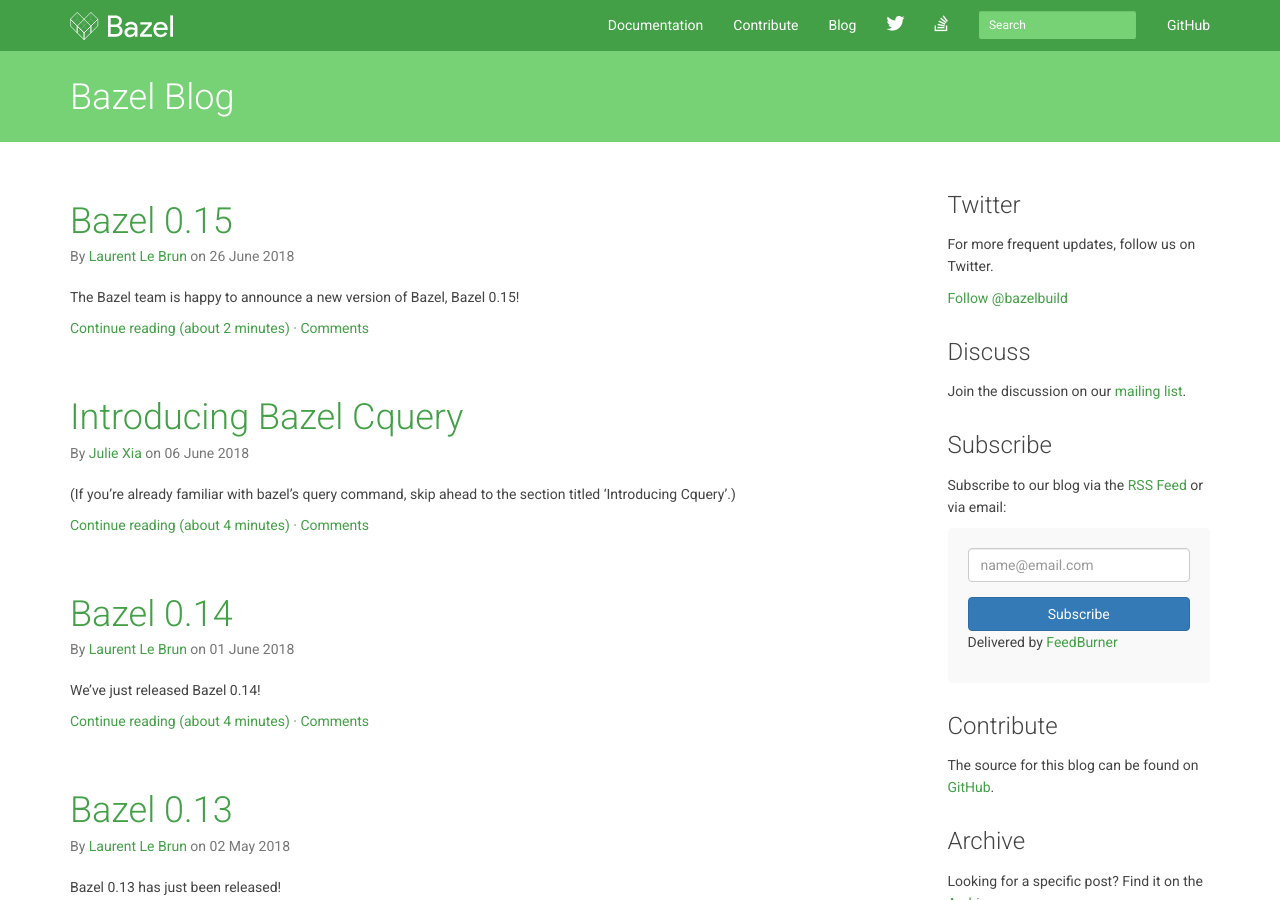
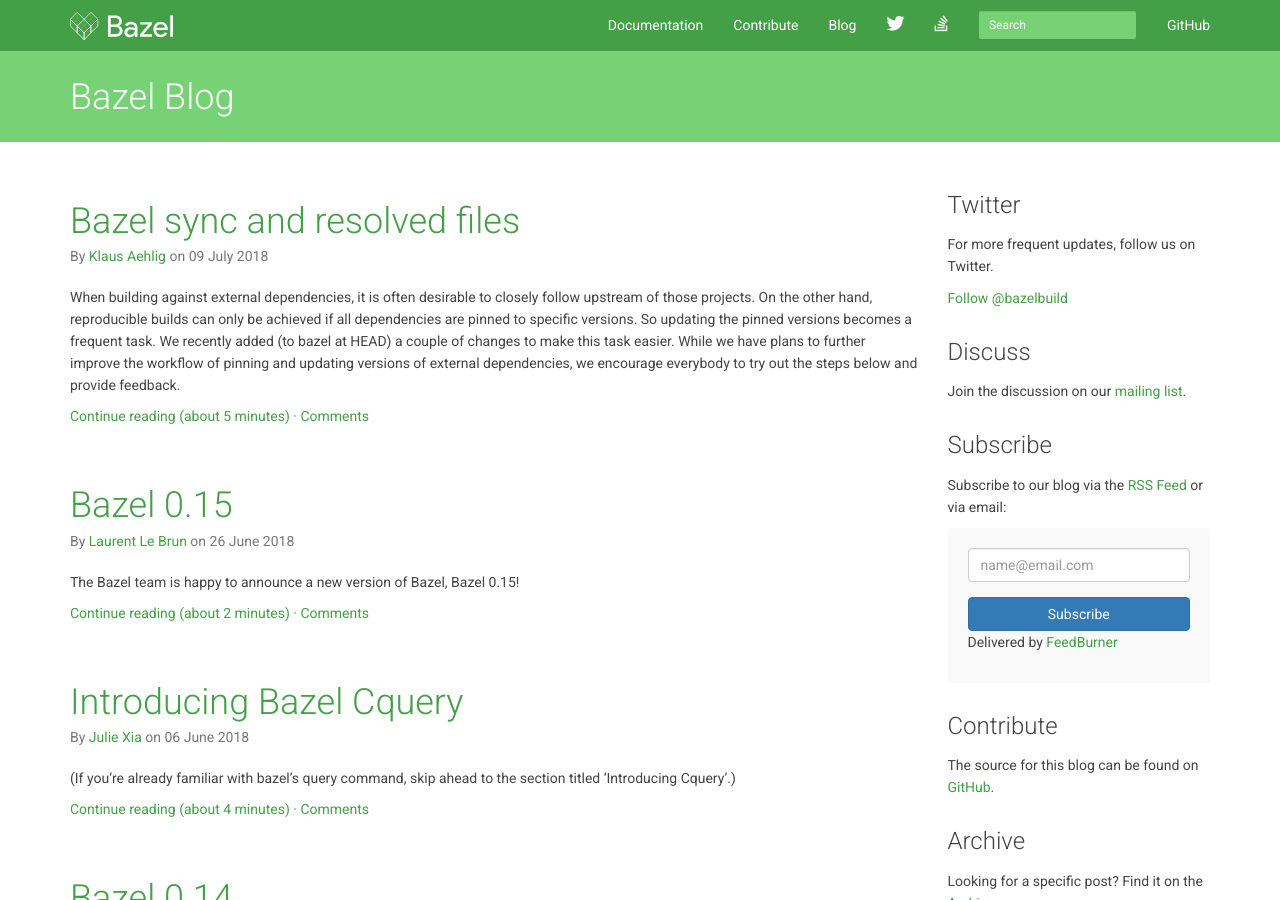
Before and after one commit to bazelbuild/bazel-blog, a Jekyll site: the page built from index.html, in a window 1280 px wide and 900 px high. Built offline with Jekyll 4.4.1, drawn with Linux system fonts in a browser that asks for light colours; nearby versions of some CDN libraries; library files that are not in the unit come from our copies; Markdown is read by kramdown in place of the engine named in the settings; the list of posts is cut into pages by our own code; comment, search, counter and statistics services are not loaded; some of the changed lines change nothing that is shown; some of the changed text lies outside the part shown.

Commit message:
Add a blog post about following git repositories
...and freezing commits to obtain reproducible builds.

````diff
--- a/_config.yml
+++ b/_config.yml
@@ -28,6 +28,10 @@
       enable_comments: true
 
 authors:
+  aehlig:
+    - Klaus Aehlig
+    - https://github.com/aehlig
+
   asteinb:
     - Alex Steinberg
     - https://github.com/asteinb
--- /dev/null
+++ b/_posts/2018-07-09-bazel-sync-and-resolved-file.md
@@ -0,0 +1,195 @@
+---
+layout: posts
+title: "Bazel sync and resolved files"
+authors:
+  - aehlig
+---
+
+When building against external dependencies, it is often desirable to closely
+follow upstream of those projects. On the other hand, reproducible builds can
+only be achieved if all dependencies are pinned to specific versions. So
+updating the pinned versions becomes a frequent task. We recently added (to
+bazel at `HEAD`) a couple of changes to make this task easier. While we have
+plans to further improve the workflow of pinning and updating versions of
+external dependencies, we encourage everybody to try out the steps below and
+provide feedback.
+
+## Return values of repository rules
+
+Say you're trying to follow several git repositories, including `protobuf`. Then
+an entry like
+
+```
+load("@bazel_tools//tools/build_defs/repo:git.bzl", "git_repository")
+
+git_repository(
+  name = "com_google_protobuf",
+  remote = "https://github.com/google/protobuf",
+  branch = "master",
+)
+```
+
+will follow the active branch `master`. When the rule is actually executed,
+it will no longer return `None`, as it has important information to report:
+the commit that was actually checked out. More precisely, it will return a dict
+with arguments that can be used to obtain the same checkout, even if `master`
+moves ahead.
+
+```
+{
+    "name": "com_google_protobuf"
+    "remote": "https://github.com/google/protobuf",
+    "commit": "78ba021b846e060d5b8f3424259d30a1f3ae4eef",
+    "shallow_since": "2018-02-07",
+    ...
+}
+```
+
+In particular, the `branch` argument is replaced by the appropriate `commit`
+argument. A `shallow_since` parameter is added as well, to support cloning that
+commit in a shallow way.
+
+## The new flag `--experimental_repository_resolved_file`
+
+To collect the values returned by the repository rules, we added a new option
+`--experimental_repository_resolved_file`. If provided, it records in the specified
+file all the repository rules that where actually executed, together with their
+arguments and return values. The syntax is valid Skylark, so that the file
+can be included later in build specifications. To do so, you would check it into
+the version control system of your project.
+
+```
+resolved = [
+    ...,
+    {
+        "original_rule_class": "@bazel_tools//tools/build_defs/repo:git.bzl%git_repository",
+        "original_attributes": {
+            "name": "com_google_protobuf",
+            "remote": "https://github.com/google/protobuf",
+            "branch": "master"
+        },
+        "repositories": [
+            {
+                "rule_class": "@bazel_tools//tools/build_defs/repo:git.bzl%git_repository",
+                "attributes": {
+                    "remote": "https://github.com/google/protobuf",
+                    "commit": "78ba021b846e060d5b8f3424259d30a1f3ae4eef",
+                    "shallow_since": "2018-02-07",
+                    "init_submodules": False,
+                    "verbose": False,
+                    "strip_prefix": "",
+                    "patches": [],
+                    "patch_tool": "patch",
+                    "patch_args": [
+                        "-p0"
+                    ],
+                    "patch_cmds": [],
+                    "name": "com_google_protobuf"
+                }
+            }
+        ]
+    }
+]
+```
+
+As you can see, we collect separately the rule that was originally called,
+with its arguments as they were called, and the new rule that is to be called,
+which happens to be the same rule in this case, and the new attributes obtained
+from the rule for reproducing the same checkout; so `branch` has been replaced
+by `commit` and `shallow_since`, and default values have been added. All this
+is wrapped in a list to have the format prepared for an extension we plan to
+add in the future: rules expanding to several repositories. Those rules do not exist yet,
+and bazel is not yet ready to support them, but we're thinking of rules that
+handle the interaction with some package manager and then expand to the list
+of packages that need to be fetched (maybe simply as `http_archive`s), including
+those packages transitively depended upon.
+
+Another use case of the resolved file is a continuous integration system. That
+system would always follow the development branch of your project and store
+the resolved file for each run, to have enough information for later bisecting
+to find the breaking change. That approach is particularly interesting when
+testing integration of several independently developed services.
+
+## The new command `bazel sync`
+
+The next building block is a newly added `bazel sync` command. It
+unconditionally executes all rules in the `WORKSPACE` file, pretending that
+every repository is out of date.
+So `bazel sync --experimental_repository_resolved_file=resolved.bzl` will
+generate a snapshot of all the repositories mentioned in the `WORKSPACE`.
+
+## Using version snapshots
+
+Now that we know how to generate a file with the frozen commit identifiers,
+the last step is to actually read and use them. As the file is Skylark, this
+fortunately is not too hard&mdash;we can just import it with a `load` statement.
+
+```
+load("//:resolved.bzl", "resolved")
+load("@bazel_tools//tools/build_defs/repo:git.bzl", "git_repository")
+
+def frozen_repos():
+    for entry in resolved:
+        for repo in entry["repositories"]:
+            if repo["rule_class"] == "@bazel_tools//tools/build_defs/repo:git.bzl%git_repository":
+                git_repository(**(repo["attributes"]))
+```
+
+To deal with the fact that we may or may not have recorded version snapshots,
+we use a function, usually called `maybe`, to just add the external repositories
+not yet present.
+
+```
+def maybe(repo_rule, **kwargs):
+  if kwargs["name"] not in native.existing_rules():
+    repo_rule(**kwargs)
+```
+
+In the `WORKSPACE` file, we just put those ingredients together.
+
+```
+load("@bazel_tools//tools/build_defs/repo:git.bzl", "git_repository")
+load("//:maybe.bzl", "maybe")
+load("//:frozen_repos.bzl", "frozen_repos")
+
+frozen_repos()
+
+maybe(git_repository,
+  name = "com_google_protobuf",
+  remote = "https://github.com/google/protobuf",
+  branch = "master",
+)
+
+...
+```
+
+So if `resolved.bzl` contains a pinned version of a repository (identified by
+its name), then that version is used; otherwise, the top-level
+specification of which branch to follow is used.
+To advace to a newer snapshot, simply remove the repositories that should be
+freshly synced from the `resolved.bzl` file and `bazel sync` again; in
+particular, moving all repositories to a new snapshot is simply
+`echo 'resolved = []' > resolved.bzl; bazel sync --experimental_repository_resolved_file=resolved.bzl`.
+As `resolved.bzl` is pretty-printed, the diff is meaningful, and could look,
+e.g., as follows.
+
+```
+diff --git a/resolved.bzl b/resolved.bzl
+index 683dd1f..8f25dfa 100644
+--- a/resolved.bzl
++++ b/resolved.bzl
+@@ -55,8 +55,8 @@ resolved = [
+                 "rule_class": "@bazel_tools//tools/build_defs/repo:git.bzl%git_repository",
+                 "attributes": {
+                     "remote": "https://github.com/google/protobuf",
+-                    "commit": "78ba021b846e060d5b8f3424259d30a1f3ae4eef",
+-                    "shallow_since": "2018-02-07",
++                    "commit": "79700b56b99fa5c8c22ddef78e6c9557ff711379",
++                    "shallow_since": "2018-03-07",
+                     "init_submodules": False,
+                     "verbose": False,
+                     "strip_prefix": "",
+```
+
+After reviewing and testing, that updated `resolved.bzl` file can be committed,
+so that everyone can work with the new snapshot in a reproducible way.
````
